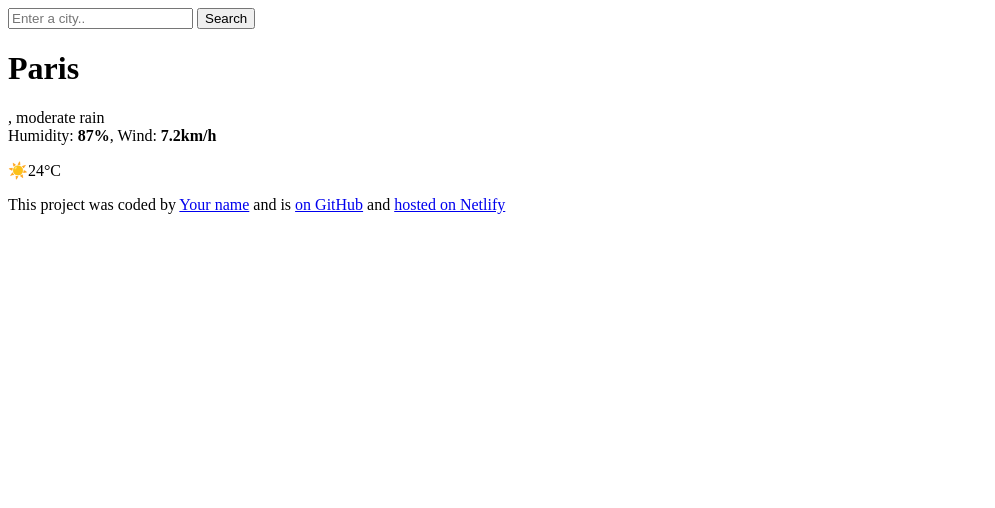
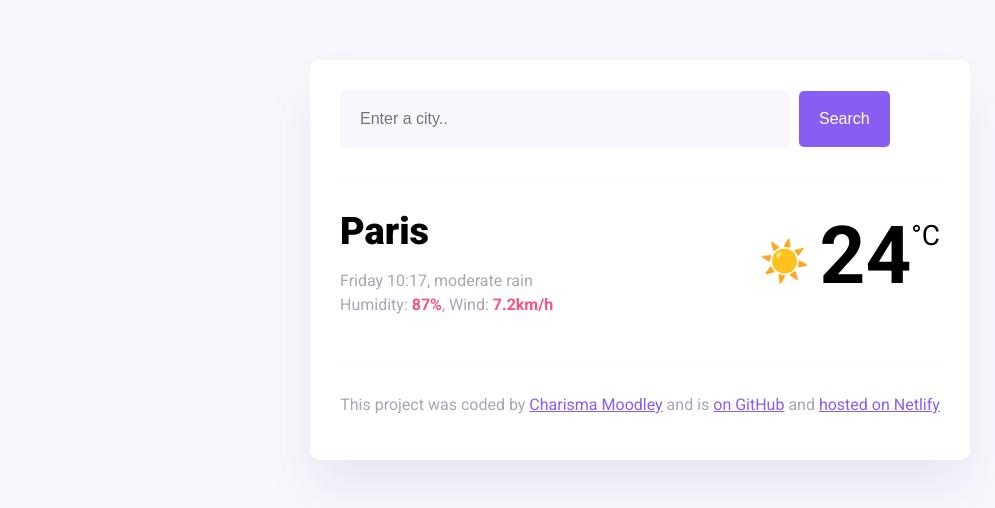
Before and after one commit to cjmoodley16/weather-app, a website: page index.html in a window 1280 px wide. Shown: the whole page, without its empty margins (0-995 px from the left). Drawn offline with nearby package versions, Linux system fonts and the light colour scheme; files that its build step writes are made by us from their sources.

Commit message:
updated css

```diff
--- a/index.html
+++ b/index.html
@@ -47,7 +47,7 @@
       <footer>
         <p>
           This project was coded by
-          <a href="#" target="_blank">Your name</a> and is
+          <a href="#" target="_blank">Charisma Moodley</a> and is
           <a href="#" target="_blank"> on GitHub</a> and
           <a href="#" target="_blank">hosted on Netlify</a>
         </p>
--- /dev/null
+++ b/src/index.js
@@ -0,0 +1,53 @@
+function displayTemperature(response) {
+  let temperatureElement = document.querySelector("#current-temperature");
+  let temperature = Math.round(response.data.temperature.current);
+  let cityElement = document.querySelector("#current-city");
+  cityElement.innerHTML = response.data.city;
+  temperatureElement.innerHTML = temperature;
+}
+
+function search(event) {
+  event.preventDefault();
+  let searchInputElement = document.querySelector("#search-input");
+  let city = searchInputElement.value;
+
+  let apiKey = "b2a5adcct04b33178913oc335f405433";
+  let apiUrl = `https://api.shecodes.io/weather/v1/current?query=${city}&key=${apiKey}&units=metric`;
+
+  axios.get(apiUrl).then(displayTemperature);
+}
+
+function formatDate(date) {
+  let minutes = date.getMinutes();
+  let hours = date.getHours();
+  let day = date.getDay();
+
+  if (minutes < 10) {
+    minutes = `0${minutes}`;
+  }
+
+  if (hours < 10) {
+    hours = `0${hours}`;
+  }
+
+  let days = [
+    "Sunday",
+    "Monday",
+    "Tuesday",
+    "Wednesday",
+    "Thursday",
+    "Friday",
+    "Saturday",
+  ];
+
+  let formattedDay = days[day];
+  return `${formattedDay} ${hours}:${minutes}`;
+}
+
+let searchForm = document.querySelector("#search-form");
+searchForm.addEventListener("submit", search);
+
+let currentDateELement = document.querySelector("#current-date");
+let currentDate = new Date();
+
+currentDateELement.innerHTML = formatDate(currentDate);
--- /dev/null
+++ b/src/styles.css
@@ -0,0 +1,98 @@
+body {
+  background: #f9f7fe;
+  font-family: "Roboto", sans-serif;
+}
+
+a {
+  color: #885df1;
+}
+
+.weather-app {
+  background: white;
+  max-width: 600px;
+  margin: 60px auto;
+  padding: 30px;
+  border-radius: 10px;
+  box-shadow: 0 30px 50px rgba(65, 50, 100, 0.08);
+}
+
+header {
+  border-bottom: 1px solid #f9f7fe;
+  padding-bottom: 30px;
+}
+
+.search-input {
+  background-color: #f9f7fe;
+  border: none;
+  color: rgba(39, 33, 66, 0.4);
+  font-size: 16px;
+  padding: 20px;
+  width: 75%;
+  border-radius: 6px;
+}
+
+.search-button {
+  margin-left: 5px;
+  font-size: 16px;
+  background-color: #885df1;
+  color: white;
+  border: none;
+  padding: 20px;
+  line-height: 1;
+  border-radius: 5px;
+}
+
+main {
+  padding: 30px 0;
+}
+
+.current-temperature {
+  font-size: 48px;
+}
+
+.current-weather {
+  display: flex;
+  justify-content: space-between;
+}
+
+.current-city {
+  font-size: 38px;
+  font-weight: 900;
+  margin: 0;
+}
+.current-details {
+  color: rgba(39, 33, 66, 0.4);
+  font-size: 16px;
+  font-weight: 400;
+  line-height: 24px;
+}
+
+.current-details strong {
+  color: #f65282;
+}
+
+.current-temperature-icon {
+  position: relative;
+  top: -8px;
+  font-size: 40px;
+  margin-right: 10px;
+}
+
+.current-temperature-value {
+  font-size: 80px;
+  font-weight: bold;
+}
+
+.current-temperature-unit {
+  font-size: 28px;
+  position: relative;
+  top: -38px;
+}
+
+footer {
+  border-top: 1px solid #f9f7fe;
+  text-align: center;
+  padding-top: 15px;
+
+  color: rgba(39, 33, 66, 0.4);
+}
```
Also changed, not shown: index.js (deleted), styles.css (deleted), 1 other file.
